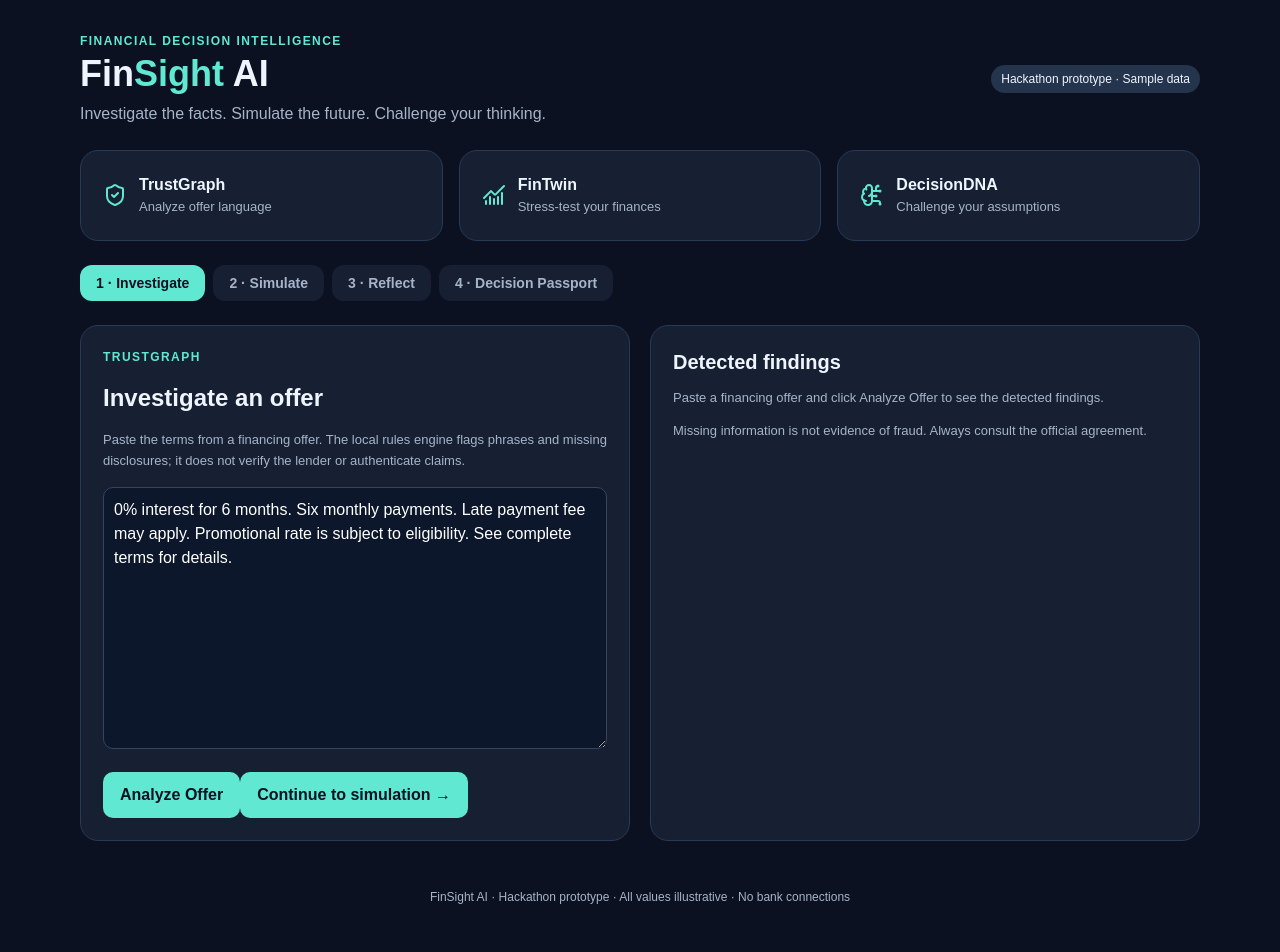
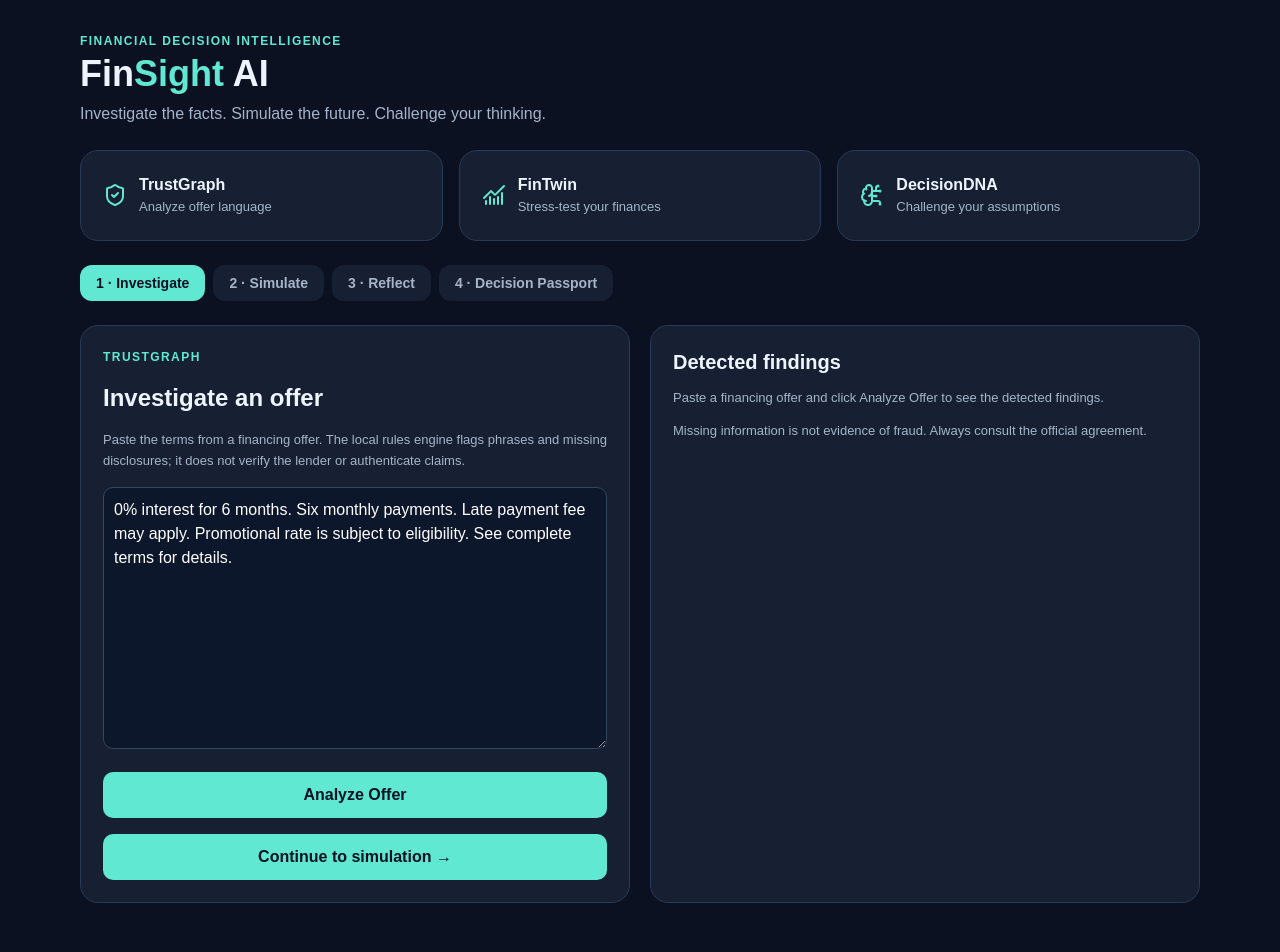
Before and after one commit to Paulinagabriella/finsight-ai, a Next.js app: page / in a window 1280 px wide. Shown: the top 952 px of the page. Built offline with nearby package versions, Linux system fonts and the light colour scheme.

Commit message:
Improve button layout and update FinSight UI

```diff
--- a/app/page.tsx
+++ b/app/page.tsx
@@ -331,7 +331,7 @@ async function analyzeDecision() {
                         Investigate the facts. Simulate the future. Challenge your thinking.
                     </p>
                 </div>
-                <span className="pill">Hackathon prototype · Sample data</span>
+
             </header>
 
             {/* Feature cards */}
@@ -375,9 +375,10 @@ async function analyzeDecision() {
                         </p>
                         <textarea rows={10} value={offer} onChange={(e) => setOffer(e.target.value)} />
 
+<div className="flex flex-col gap-4">
     <button
         type="button"
-    className="action"
+        className="action w-full"
         onClick={() => {
             setAnalyzedOffer(offer);
             setAnalysis(null);
@@ -386,9 +387,14 @@ async function analyzeDecision() {
         Analyze Offer
     </button>
 
-                        <button className="action" onClick={() => setActive('simulate')}>
+    <button
+        type="button"
+        className="action w-full"
+        onClick={() => setActive("simulate")}
+    >
         Continue to simulation →
     </button>
+</div>
 </div>
 
                     <div className="panel space-y-3">
@@ -661,18 +667,23 @@ onBlur={() => {
                         </label>
 
 
+<div className="flex flex-col gap-4">
     <button
         type="button"
-    className="action"
+        className="action w-full"
         onClick={() => setGeneratedInsight(decisionInsight)}
     >
         Generate My Insights →
     </button>
 
-
-                        <button className="action" onClick={() => setActive('passport')}>
+    <button
+        type="button"
+        className="action w-full"
+        onClick={() => setActive("passport")}
+    >
         Generate decision passport →
     </button>
+</div>
                     </div>
 
 
```
Lines whose indentation alone changed are shown as unchanged.
